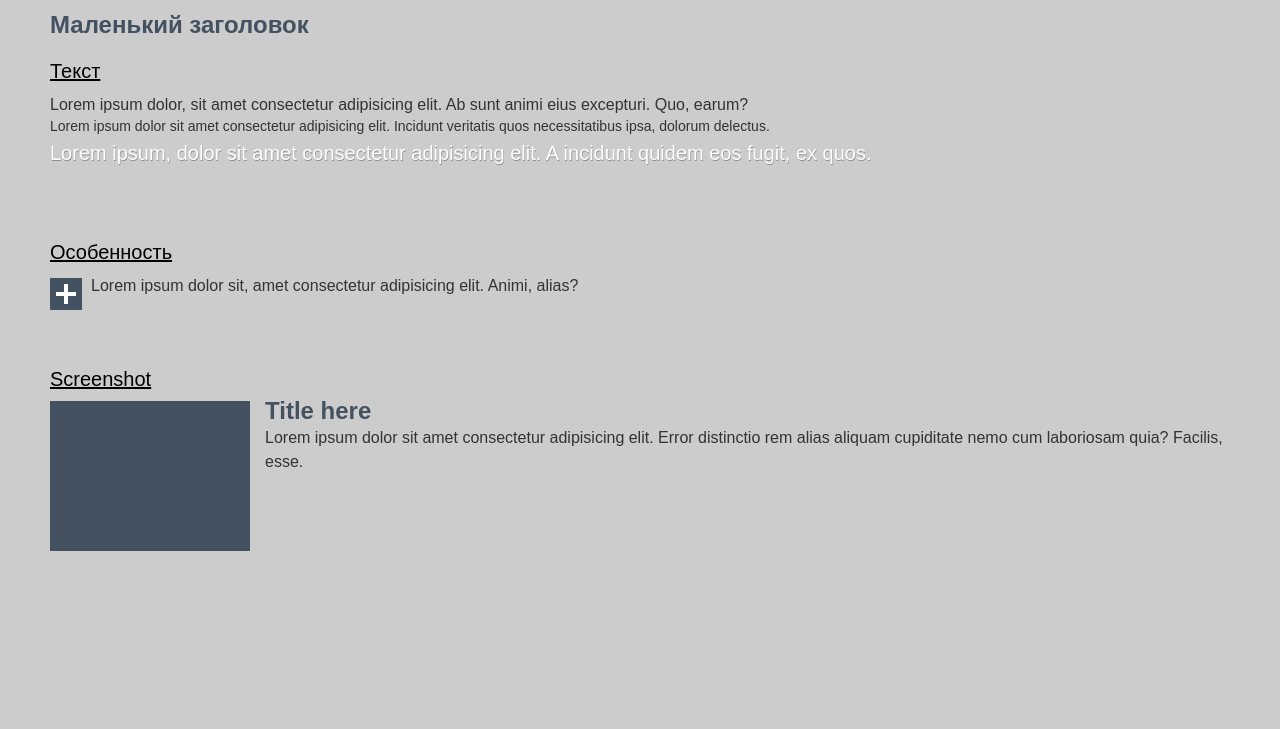
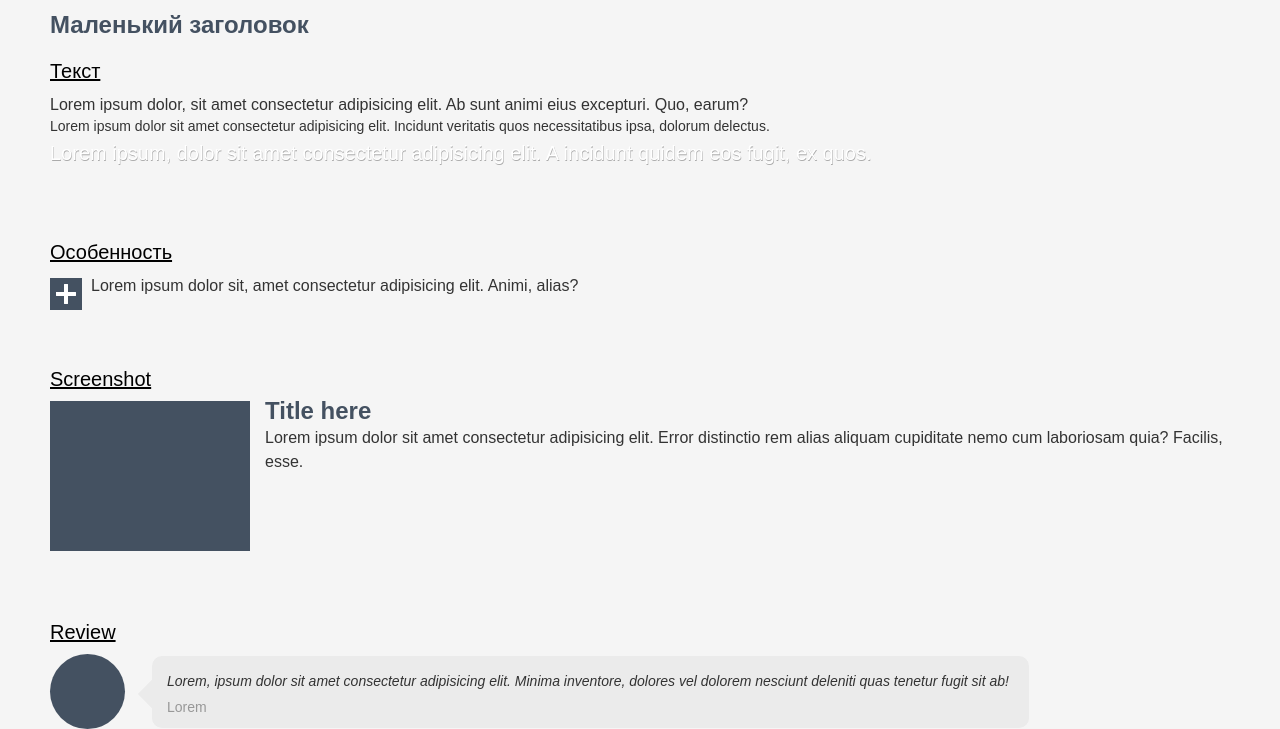
Before and after one commit to ia-stepanov/wwwtemplate, a website built with Parcel: page src/uikit.html in a window 1280 px wide. Shown: the part 227-956 px from the top of the page. Before the commit the page ends 800 px from the top, so only its background shows below. Built offline with nearby package versions, Linux system fonts and the light colour scheme.

Commit message:
add(wwwtemplate): реализовать компонент Отзыв

```diff
--- a/package.json
+++ b/package.json
@@ -21,7 +21,7 @@
     "ie 10"
   ],
   "devDependencies": {
-        "@parcel/transformer-sass": "^2.10.3"
+    "@parcel/transformer-sass": "^2.12.0"
   },
   "volta": {
     "node": "20.10.0"
--- /dev/null
+++ b/src/assets/styles/components/_review.scss
@@ -0,0 +1,56 @@
+.review {
+  display: flex;
+  flex-direction: column;
+  align-items: center;
+
+  @media ($tablet) {
+    flex-direction: row;
+  }
+
+  &__image {
+    @include img();
+    width: 7.5rem;
+    height: 7.5rem;
+    border-radius: 50%;
+    margin-bottom: 2.6rem;
+
+    @media ($tablet) {
+      margin-bottom: 0;
+      margin-right: 2.7rem;
+      flex-shrink: 0;
+    }
+  }
+
+  &__text {
+    position: relative;
+    @include p2();
+    background-color: $grey2;
+    padding: 1.6rem 2rem 1.2rem 1.5rem;
+    border-radius: 1rem;
+
+    &::before {
+      content: '';
+      position: absolute;
+      background-color: $grey2;
+      top: -1rem;
+      left: calc(50% - 1rem);
+      width: 2rem;
+      height: 2rem;
+      transform: rotate(45deg);
+
+      @media ($tablet) {
+        top: 2.8rem;
+        left: -1rem;
+      }
+    }
+
+    &-item {
+      font-style: italic;
+      margin-bottom: 0.8rem;
+    }
+
+    &-author {
+      color: $grey1;
+    }
+  }
+}
--- a/src/assets/styles/components/_screenshot.scss
+++ b/src/assets/styles/components/_screenshot.scss
@@ -7,11 +7,9 @@
   }
 
   &__image {
+    @include img();
     width: 100%;
     height: 15rem;
-    background-color: $primaryColor;
-    object-fit: cover;
-    object-position: center;
     margin-bottom: 1.5rem;
 
     @media ($tablet) {
--- a/src/assets/styles/components/index.scss
+++ b/src/assets/styles/components/index.scss
@@ -1,2 +1,3 @@
 @import './feature';
 @import './screenshot';
+@import './review';
--- a/src/assets/styles/utils/_mixins.scss
+++ b/src/assets/styles/utils/_mixins.scss
@@ -13,7 +13,7 @@
 
 @mixin h2($color: $primaryColor, $align: center) {
   font-size: 3rem;
-  color: $primaryColor;
+  color: $color;
   text-align: $align;
   line-height: 1.2;
   margin-bottom: 3rem;
@@ -21,25 +21,31 @@
 
 @mixin h3($color: $primaryColor) {
   font-size: 2.4rem;
-  color: $primaryColor;
+  color: $color;
   line-height: 1.25;
 }
 
 @mixin p1($color: $textColor) {
   font-size: 1.6rem;
-  color: $textColor;
+  color: $color;
   line-height: 1.5;
 }
 
 @mixin p2($color: $textColor) {
   font-size: 1.4rem;
-  color: $textColor;
+  color: $color;
   line-height: 1.29;
 }
 
 @mixin lead($color: $white) {
   font-size: 2rem;
-  color: $white;
   line-height: 1.8;
   text-shadow: $mainShadow;
+  color: $color;
 }
+
+@mixin img($bg: $primaryColor) {
+  background-color: $bg;
+  object-fit: cover;
+  object-position: center;
+}
--- a/src/assets/styles/utils/_vars.scss
+++ b/src/assets/styles/utils/_vars.scss
@@ -1,6 +1,8 @@
 // colors
 $white: #fff;
-$grey: #989898;
+$grey1: #989898;
+$grey2: #ebebeb;
+$grey3: #f5f5f5;
 $primaryColor: #445161;
 $secondaryColor: #445162;
 $textColor: #333;
--- a/src/uikit.html
+++ b/src/uikit.html
@@ -6,7 +6,7 @@
     <title>ui kit</title>
     <link rel="stylesheet" href="./assets/styles/uikit.scss" />
   </head>
-  <body style="background-color: #ccc">
+  <body style="background-color: #f5f5f5">
     <div class="container">
       <div class="ui__title">Заголовки</div>
       <h1 class="h1">Самый важный заголовок</h1>
@@ -45,6 +45,15 @@
           </p>
         </div>
       </div>
+      <div class="divider"></div>
+      <div class="ui__title">Review</div>
+      <div class="review">
+        <div class="review__image"></div>
+        <div class="review__text">
+          <div class="review__text-item">Lorem, ipsum dolor sit amet consectetur adipisicing elit. Minima inventore, dolores vel dolorem nesciunt deleniti quas tenetur fugit sit ab!</div>
+          <div class="review__text-author">Lorem</div>
+        </div>
+      </div>
     </div>
   </body>
 </html>
```
Also changed, not shown: 1 other file. Lines whose indentation alone changed are shown as unchanged.
